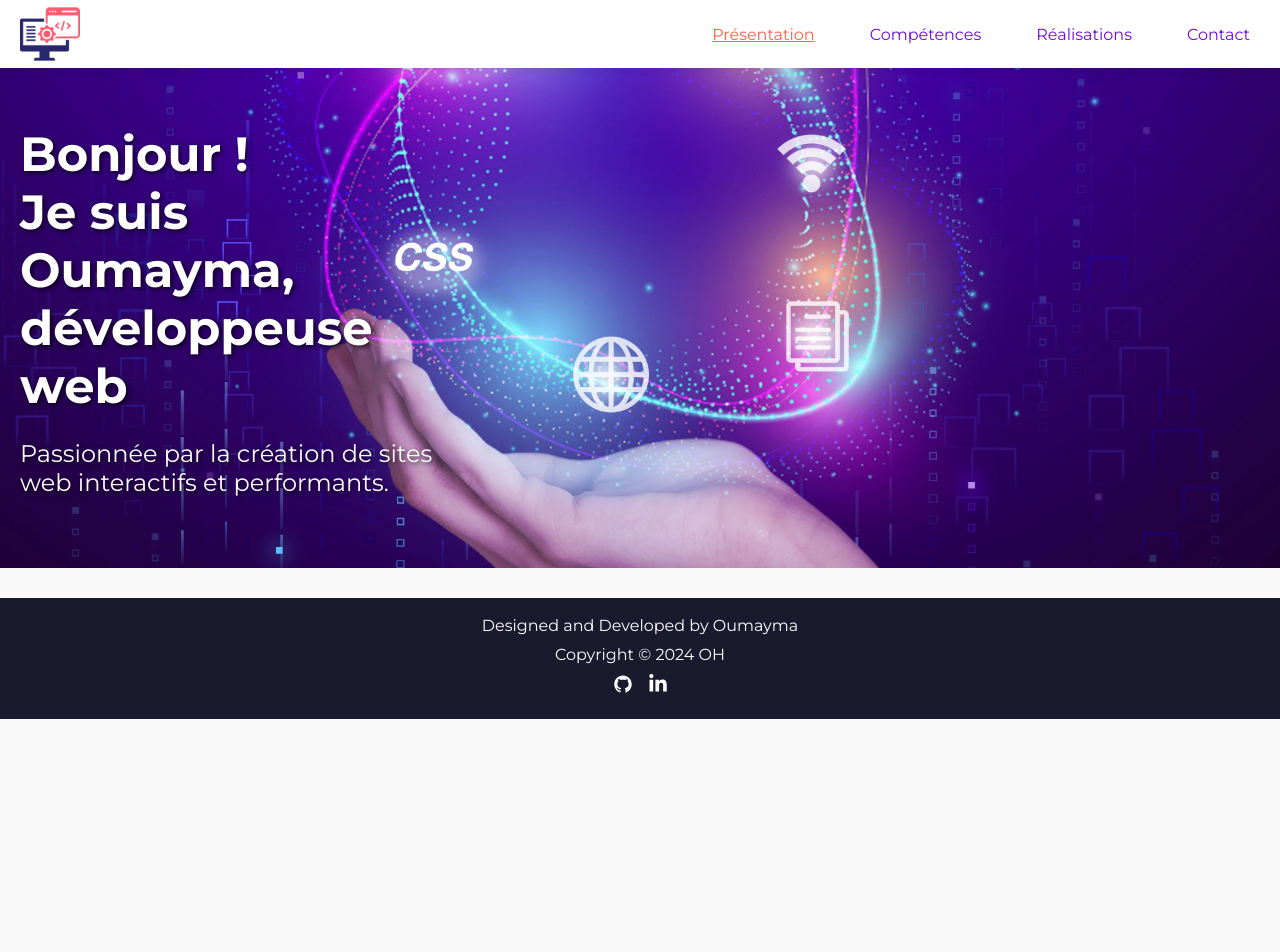
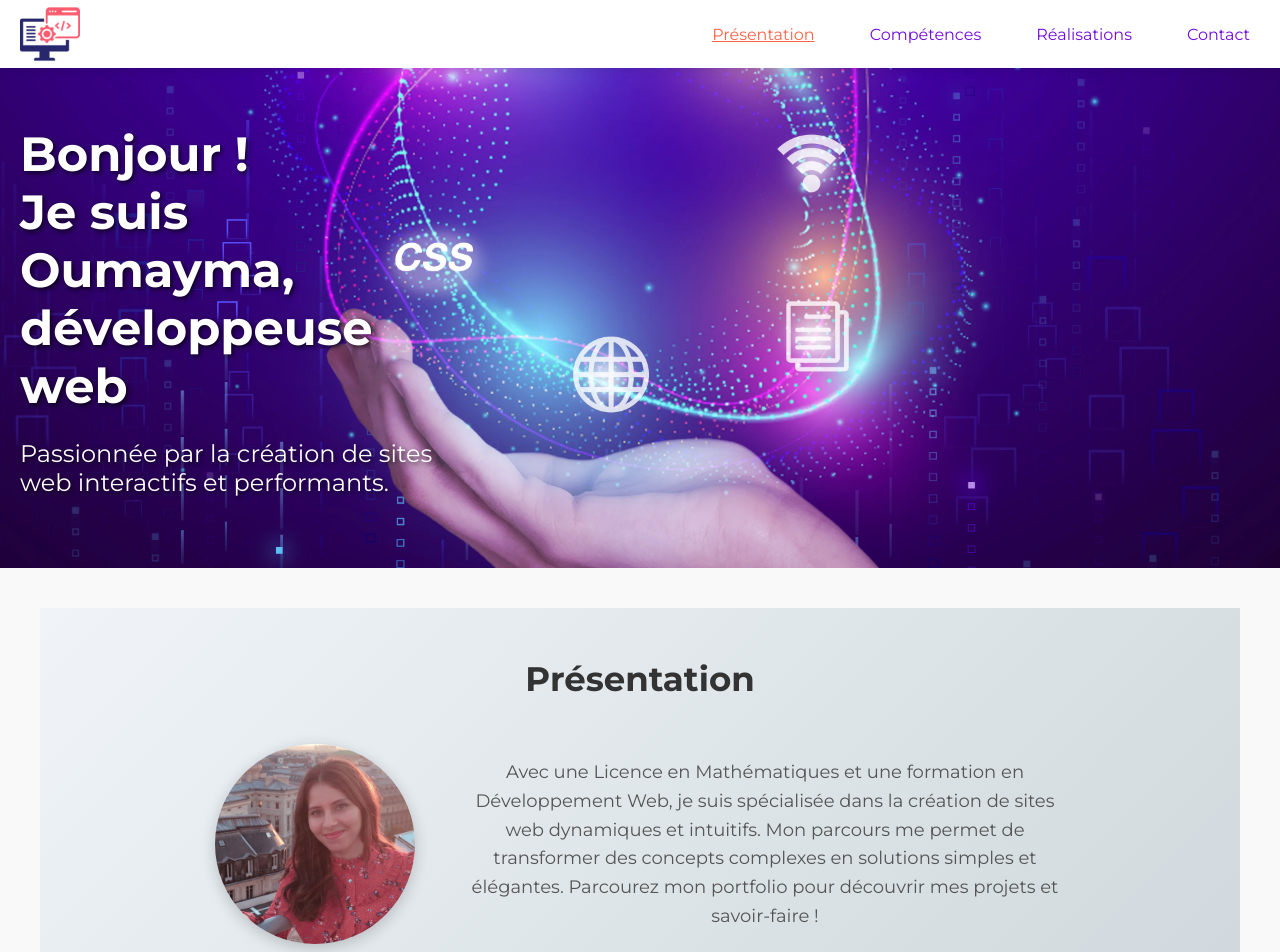
Before and after one commit to Oumayma-Hani-Bhouri/Projet-8_Portfolio, a React (Create React App) app in the folder Frontend/myportfolio/: page / in a window 1280 px wide. Shown: the top 952 px of the page. Before the commit the page ends 800 px from the top, so only its background shows below. Built offline with nearby package versions, Linux system fonts and the light colour scheme.

Commit message:
add presentation

```diff
--- a/Frontend/myportfolio/package.json
+++ b/Frontend/myportfolio/package.json
@@ -3,6 +3,9 @@
   "version": "0.1.0",
   "private": true,
   "dependencies": {
+    "@fortawesome/fontawesome-svg-core": "^6.6.0",
+    "@fortawesome/free-solid-svg-icons": "^6.6.0",
+    "@fortawesome/react-fontawesome": "^0.2.2",
     "@testing-library/jest-dom": "^5.17.0",
     "@testing-library/react": "^13.4.0",
     "@testing-library/user-event": "^13.5.0",
--- a/Frontend/myportfolio/src/App.js
+++ b/Frontend/myportfolio/src/App.js
@@ -11,6 +11,7 @@ const App = () => {
     <React.StrictMode>
       <BrowserRouter>
         <Header />
+
         <Routes>
           <Route path="/" element={<Home />} />
           <Route path="*" element={<Notfoundpage />} />
--- a/Frontend/myportfolio/src/assets/scss/index.scss
+++ b/Frontend/myportfolio/src/assets/scss/index.scss
@@ -4,6 +4,7 @@ body {
   padding: 0;
   background-color: #f9f9f9;
   color: #333;
+  gap: 40px;
   ul {
     list-style-type: none;
   }
--- a/Frontend/myportfolio/src/components/Footer/Footer.jsx
+++ b/Frontend/myportfolio/src/components/Footer/Footer.jsx
@@ -1,38 +1,35 @@
 import React from "react";
-import { Container, Row, Col } from "react-bootstrap";
 import { AiFillGithub } from "react-icons/ai";
 import { FaLinkedinIn } from "react-icons/fa";
-import "../Footer/Footer.scss";
+import "./Footer.scss";
 
 function Footer() {
   let date = new Date();
   let year = date.getFullYear();
+
   return (
-    <Container fluid className="footer">
-      <Row>
-        <Col md="4" className="footer-copywright">
-          <h3>Designed and Developed by Oumayma </h3>
-        </Col>
-        <Col md="4" className="footer-copywright">
+    <div className="footer">
+      <div className="footer-content">
+        <div className="footer-copywright">
+          <h3>Designed and Developed by Oumayma</h3>
+        </div>
+        <div className="footer-copywright">
           <h3>Copyright © {year} OH</h3>
-        </Col>
-        <Col md="4" className="footer-body">
+        </div>
+        <div className="footer-body">
           <ul className="footer-icons">
             <li className="social-icons">
               <a
                 href="https://github.com/Oumayma-Hani-Bhouri"
-                style={{ color: "white" }}
                 target="_blank"
                 rel="noopener noreferrer"
               >
                 <AiFillGithub />
               </a>
             </li>
-
             <li className="social-icons">
               <a
-                href="https://www.linkedin.com/in/oumayma-b-8b89a4182/"
-                style={{ color: "white" }}
+                href="https://www.linkedin.com/in/oumayma-b-8b89a4182"
                 target="_blank"
                 rel="noopener noreferrer"
               >
@@ -40,9 +37,9 @@ function Footer() {
               </a>
             </li>
           </ul>
-        </Col>
-      </Row>
-    </Container>
+        </div>
+      </div>
+    </div>
   );
 }
 
--- a/Frontend/myportfolio/src/components/Footer/Footer.scss
+++ b/Frontend/myportfolio/src/components/Footer/Footer.scss
@@ -61,6 +61,6 @@
   }
 
   .footer h3 {
-    font-size: 1em;
+    font-size: 14px;
   }
 }
--- /dev/null
+++ b/Frontend/myportfolio/src/components/Presentation/Presentation.jsx
@@ -0,0 +1,23 @@
+import React from "react";
+import "../Presentation/Presentation.scss";
+import ProfilePicture from "../../assets/images/ProfilePicture.JPG";
+const Presentation = () => {
+  return (
+    <section className="presentation">
+      <h2>Présentation</h2>
+      <div className="presentation-content">
+        <img src={ProfilePicture} alt="Oumayma" className="profile-picture" />
+        <div className="text-content animate-slide-in">
+          <p>
+            Avec une Licence en Mathématiques et une formation en Développement
+            Web, je suis spécialisée dans la création de sites web dynamiques et
+            intuitifs. Mon parcours me permet de transformer des concepts
+            complexes en solutions simples et élégantes. Parcourez mon portfolio
+            pour découvrir mes projets et savoir-faire !
+          </p>
+        </div>
+      </div>
+    </section>
+  );
+};
+export default Presentation;
--- /dev/null
+++ b/Frontend/myportfolio/src/components/Presentation/Presentation.scss
@@ -0,0 +1,86 @@
+@import "../../assets/scss/index.scss";
+
+.presentation {
+  padding: 40px 20px;
+  background: linear-gradient(135deg, #f0f4f8, #cfd8dc);
+  text-align: center;
+  color: #333333;
+  margin: 40px;
+
+  h2 {
+    font-size: 34px;
+    color: #333333;
+    margin-bottom: 40px;
+    animation: fade-in 1s ease-in-out;
+
+    @media (max-width: 768px) {
+      font-size: 24px;
+    }
+  }
+
+  .presentation-content {
+    display: flex;
+    align-items: center;
+    justify-content: center;
+    flex-wrap: wrap;
+
+    .profile-picture {
+      width: 200px;
+      height: 200px;
+      border-radius: 50%;
+      object-fit: cover;
+      margin-right: 50px;
+      box-shadow: 0px 4px 15px rgba(0, 0, 0, 0.2);
+    }
+
+    .text-content {
+      max-width: 600px;
+      font-size: 18px;
+      color: #555555;
+      animation: slide-in 1.5s ease-in-out forwards;
+      @media (max-width: 768px) {
+        font-size: 16px;
+      }
+
+      p {
+        line-height: 1.6;
+      }
+    }
+  }
+
+  @media (max-width: 768px) {
+    .presentation-content {
+      flex-direction: column;
+      text-align: center;
+
+      .profile-picture {
+        margin-bottom: 20px;
+        margin-right: 0;
+      }
+    }
+  }
+}
+
+@keyframes fade-in {
+  from {
+    opacity: 0;
+  }
+  to {
+    opacity: 1;
+  }
+}
+
+@keyframes slide-in {
+  from {
+    opacity: 0;
+    transform: translateX(-20px);
+  }
+  to {
+    opacity: 1;
+    transform: translateX(0);
+  }
+}
+
+.animate-slide-in {
+  animation: slide-in 1.5s ease-in-out forwards;
+}
--- /dev/null
+++ b/Frontend/myportfolio/src/components/Title/Title.jsx
@@ -0,0 +1,19 @@
+import React from "react";
+import "../Title/Title.scss";
+
+const Title = () => {
+  return (
+    <section className="title-container">
+      <div className="text-content">
+        <h1>
+          Bonjour ! <span>Je suis Oumayma, développeuse web </span>{" "}
+        </h1>
+        <p>
+          Passionnée par la création de sites web interactifs et performants.
+        </p>
+      </div>
+    </section>
+  );
+};
+
+export default Title;
--- /dev/null
+++ b/Frontend/myportfolio/src/components/Title/Title.scss
@@ -0,0 +1,68 @@
+@import "../../assets/scss/index.scss";
+
+.title-container {
+  position: relative;
+  display: flex;
+  align-items: center;
+  justify-content: flex-start;
+  max-width: 1440px;
+  width: 100%;
+  height: 500px;
+  margin: 0 auto;
+  background-image: url("../../assets/images/ImageHome2.webp");
+  background-size: cover;
+  background-position: center;
+  background-repeat: no-repeat;
+
+  .text-content {
+    position: relative;
+    z-index: 1;
+    color: white;
+    max-width: 35%;
+    padding: 20px;
+    text-shadow: 2px 2px 5px rgba(0, 0, 0, 0.7);
+
+    h1 {
+      font-size: 48px;
+      margin-bottom: 20px;
+      animation: fadeInUp 1s ease-in-out;
+    }
+    span {
+      display: block;
+    }
+
+    p {
+      font-size: 24px;
+      animation: fadeInUp 1.5s ease-in-out;
+    }
+  }
+
+  @media (max-width: 768px) {
+    justify-content: start;
+    height: 300px;
+
+    .text-content {
+      max-width: 50%;
+      text-align: left;
+
+      h1 {
+        font-size: 28px;
+      }
+
+      p {
+        font-size: 16px;
+      }
+    }
+  }
+}
+
+@keyframes fadeInUp {
+  0% {
+    opacity: 0;
+    transform: translateY(20px);
+  }
+  100% {
+    opacity: 1;
+    transform: translateY(0);
+  }
+}
--- a/Frontend/myportfolio/src/pages/Home/home.jsx
+++ b/Frontend/myportfolio/src/pages/Home/home.jsx
@@ -1,17 +1,13 @@
 import React from "react";
 import "../Home/home.scss";
+import Title from "../../components/Title/Title";
+import Presentation from "../../components/Presentation/Presentation";
 
 const Home = () => {
   return (
     <main className="home-container">
-      <div className="text-content">
-        <h1>
-          Bonjour ! <span>Je suis Oumayma, développeuse web </span>{" "}
-        </h1>
-        <p>
-          Passionnée par la création de sites web interactifs et performants.
-        </p>
-      </div>
+      <Title />
+      <Presentation />
     </main>
   );
 };
--- a/Frontend/myportfolio/src/pages/Home/home.scss
+++ b/Frontend/myportfolio/src/pages/Home/home.scss
@@ -1,68 +1 @@
 @import "../../assets/scss/index.scss";
-
-.home-container {
-  position: relative;
-  display: flex;
-  align-items: center;
-  justify-content: flex-start;
-  max-width: 1440px;
-  width: 100%;
-  height: 500px;
-  margin: 0 auto;
-  background-image: url("../../assets/images/ImageHome2.webp");
-  background-size: cover;
-  background-position: center;
-  background-repeat: no-repeat;
-
-  .text-content {
-    position: relative;
-    z-index: 1;
-    color: white;
-    max-width: 35%;
-    padding: 20px;
-    text-shadow: 2px 2px 5px rgba(0, 0, 0, 0.7);
-
-    h1 {
-      font-size: 48px;
-      margin-bottom: 20px;
-      animation: fadeInUp 1s ease-in-out;
-    }
-    span {
-      display: block;
-    }
-
-    p {
-      font-size: 24px;
-      animation: fadeInUp 1.5s ease-in-out;
-    }
-  }
-
-  @media (max-width: 768px) {
-    justify-content: start;
-    height: 300px;
-
-    .text-content {
-      max-width: 50%;
-      text-align: left;
-
-      h1 {
-        font-size: 28px;
-      }
-
-      p {
-        font-size: 16px;
-      }
-    }
-  }
-}
-
-@keyframes fadeInUp {
-  0% {
-    opacity: 0;
-    transform: translateY(20px);
-  }
-  100% {
-    opacity: 1;
-    transform: translateY(0);
-  }
-}
```
Also changed, not shown: Frontend/myportfolio/src/assets/images/ProfilePicture.JPG (added), 1 other file (tests, documents, lock files or other folders).
